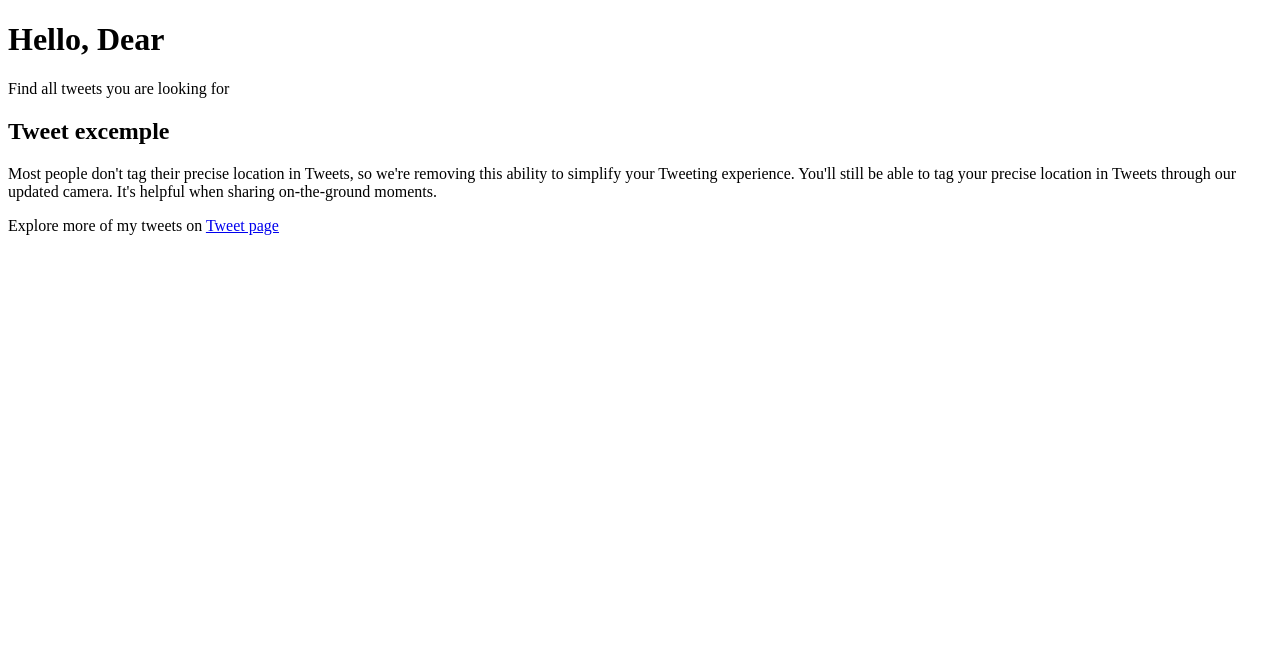
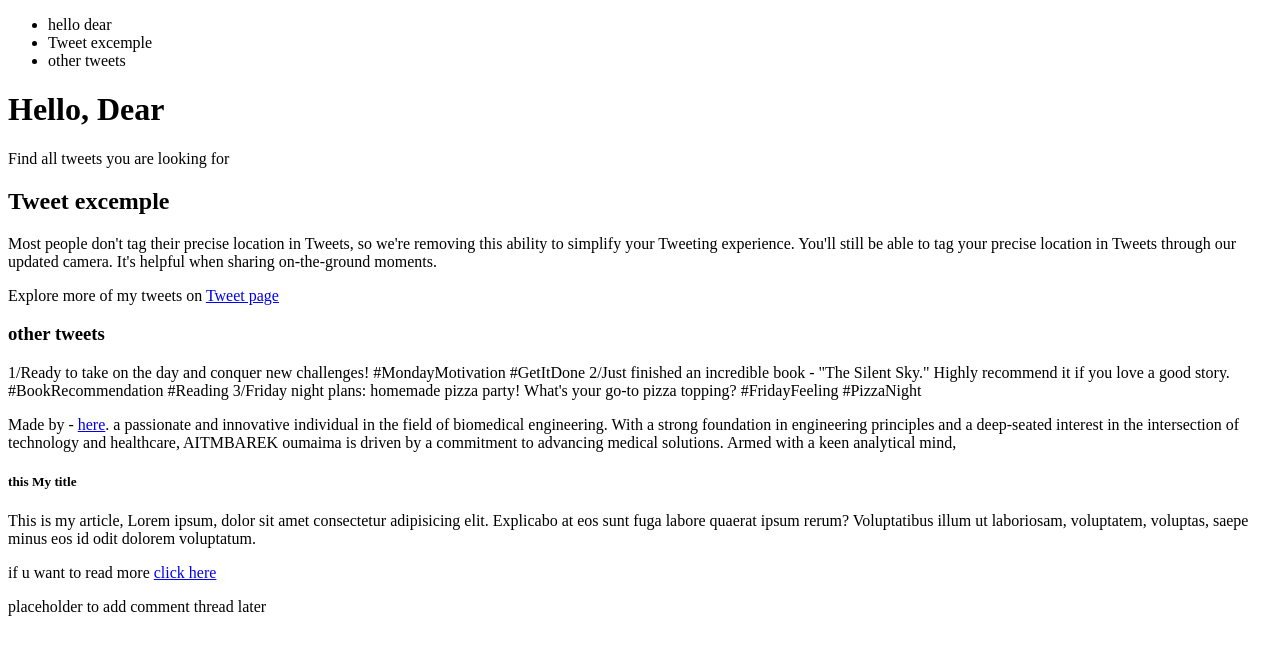
Before and after one commit to mbarki55/alx_html_css, a plain HTML site: page html_basic/tweets.html in a window 1280 px wide. Drawn offline with Linux system fonts and the light colour scheme.

Commit message:
push on git

```diff
--- a/html_basic/tweets.html
+++ b/html_basic/tweets.html
@@ -2,12 +2,17 @@
 <!DOCTYPE html>
 <html lang="en">
 <head>
-    <meta charset="UTF-8">
+<meta cha   rset="UTF-8">
 <meta name="viewport" content="width=device-width, initial-scale=1.0">
 <title>Tweets Page</title>
 </head>
 <body>
-
+<header>
+<ul>
+<li>hello dear</li>
+<li>Tweet excemple</li>
+<li>other tweets</li>
+</ul>	</header>
 <h1>Hello, Dear</h1>
 
 <p>Find all tweets you are looking for</p>
@@ -18,6 +23,29 @@
 in Tweets through our updated camera. It's helpful when sharing on-the-ground moments.
 </p>
 <p>Explore more of my tweets on <a href="\\wsl.localhost\Ubuntu\home\mbarki_55\alx_tools\git\html\home.html">Tweet page</a></p>
+<h3>other tweets</h3>
+<p>1/Ready to take on the day and conquer new challenges! #MondayMotivation #GetItDone
 
+2/Just finished an incredible book - "The Silent Sky." Highly recommend it if you love a good story. #BookRecommendation #Reading
+
+3/Friday night plans: homemade pizza party! What's your go-to pizza topping? #FridayFeeling #PizzaNight
+
+</p>
+<footer>
+<p>Made by <AITMBAREK oumaima,> - <a href= "\\wsl.localhost\Ubuntu\home\mbarki_55\alx_tools\alx_html_css\html_basic\index.html" target="_blank">here</a>.
+a passionate and innovative individual in the field of biomedical engineering.
+With a strong foundation in engineering principles and a deep-seated interest in the intersection of technology and healthcare,
+AITMBAREK oumaima is driven by a commitment to advancing medical solutions. Armed with a keen analytical mind, </p>
+</footer>
+<main>
+<article>
+<h5>this My title</h5>
+<p>This is my article, Lorem ipsum, dolor sit amet consectetur adipisicing elit. Explicabo at eos sunt fuga labore quaerat ipsum rerum? Voluptatibus illum ut laboriosam, voluptatem, voluptas, saepe minus eos id odit dolorem voluptatum.	</p>
+<p>if u want to read more <a href="\\wsl.localhost\Ubuntu\home\mbarki_55\alx_tools\alx_html_css\html_basic\index.html">click here</a> </p>
+</article>
+<aside>
+<p>placeholder to add comment thread later</p>
+</aside>
+</main>
 </body>
 </html>
```
Also changed, not shown: html_basic/index.html (+4 -4 lines). Lines whose indentation alone changed are shown as unchanged.
